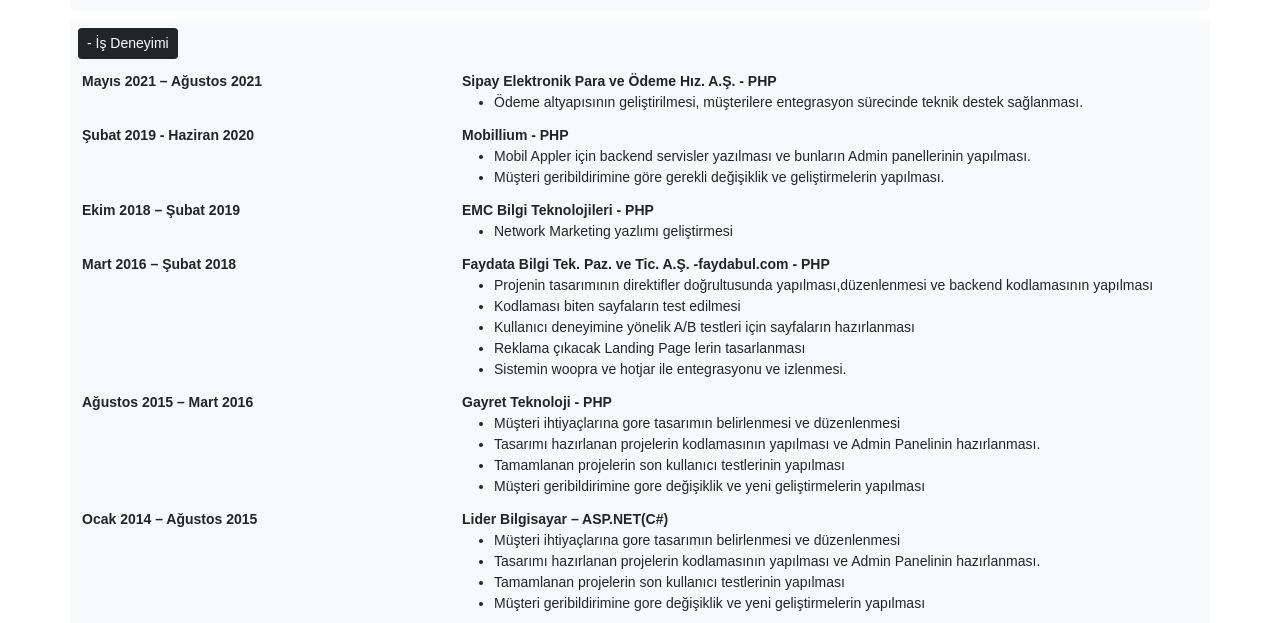
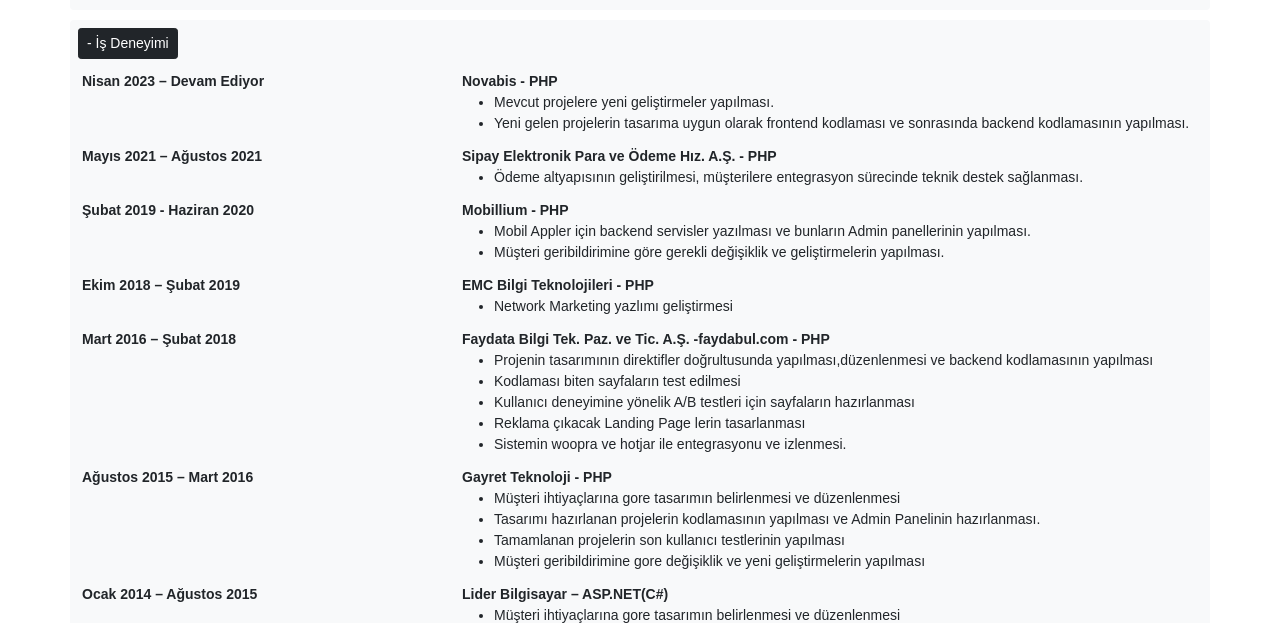
Before and after one commit to yomraliahmet/ahmetyildirim.github.io, a plain HTML site: page index.html in a window 1280 px wide. Shown: the part 186-809 px from the top of the page. Drawn offline with nearby package versions, Linux system fonts and the light colour scheme; files whose address does not match are found by name.

Commit message:
Update index.html

```diff
--- a/index.html
+++ b/index.html
@@ -61,6 +61,21 @@
         <div class="card row bg-light p-0 border-0">
             <div class="card-body p-2">
                 <h5 class="card-title btn btn-dark btn-sm"> - İş Deneyimi</h5>
+
+                <div class="row mb-1">
+                    <div class="col-4"><span class="fw-bold">Nisan 2023 – Devam Ediyor</span></div>
+                    <div class="col-8">
+                        <span class="fw-bold">Novabis - PHP</span><br>
+                        <ul class="m-0">
+                            <li>
+                                Mevcut projelere yeni geliştirmeler yapılması.
+                            </li>
+                            <li>
+                                Yeni gelen projelerin tasarıma uygun olarak frontend kodlaması ve sonrasında backend kodlamasının yapılması.
+                            </li>
+                        </ul>
+                    </div>
+                </div>
 
                 <div class="row mb-1">
                     <div class="col-4"><span class="fw-bold">Mayıs 2021 – Ağustos 2021</span></div>
```
